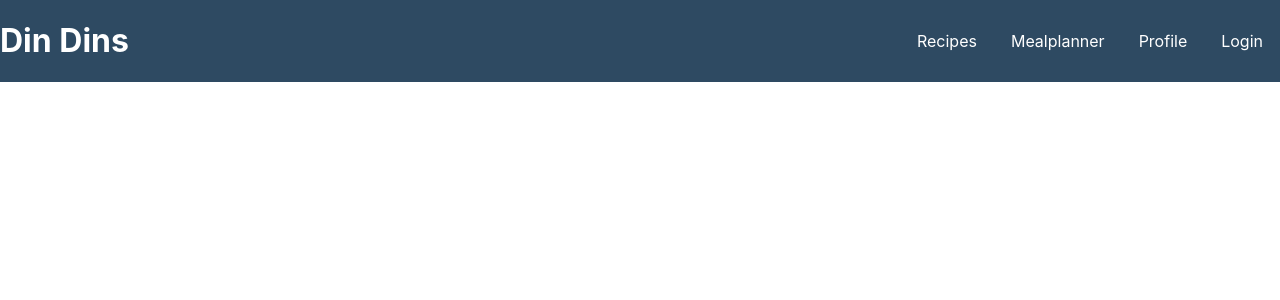
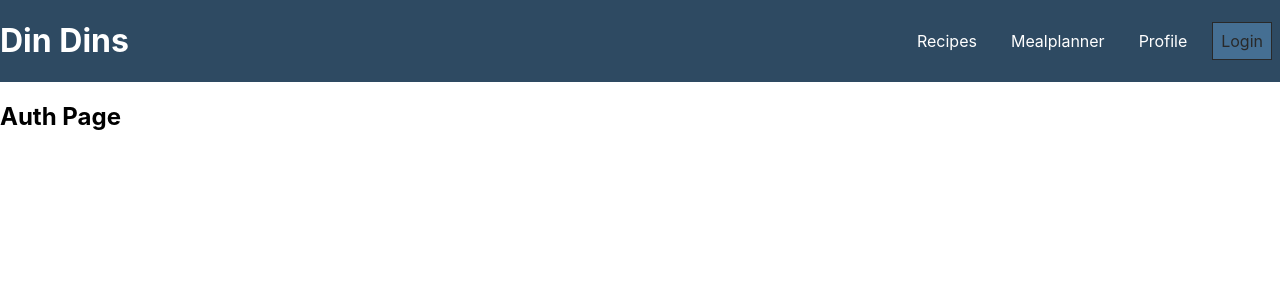
Before and after one commit to Max-Stevenson/din-dins, a React (Create React App) app in the folder frontend/: page /login in a window 1280 px wide. Before the commit this address led to /. Shown: the top 300 px of the page. Built offline with nearby package versions, Linux system fonts and the light colour scheme.

Commit message:
Started work on Authentication page.
- Fixed link in Header comp to point to correct page.
- Created basic Auth page in router.

```diff
--- a/frontend/src/App.js
+++ b/frontend/src/App.js
@@ -13,6 +13,7 @@ import Recipe from "./recipes/pages/Recipe";
 import NewRecipe from "./recipes/pages/NewRecipe";
 import TestPage from "./Test/TestPage";
 import "./App.css";
+import Auth from "./profile/pages/Auth";
 
 const App = () => {
   return (
@@ -35,6 +36,9 @@ const App = () => {
           <Route path="/test" exact={true}>
             <TestPage />
           </Route>
+          <Route path="/login" exact={true}>
+            <Auth/>
+          </Route>
           <Redirect to="/" />
         </Switch>
       </main>
--- /dev/null
+++ b/frontend/src/profile/pages/Auth.js
@@ -0,0 +1,8 @@
+import React from "react";
+import "./Auth.css";
+
+const Auth = () => {
+  return <h2>Auth Page</h2>;
+};
+
+export default Auth;
--- a/frontend/src/recipes/components/RecipesItem.js
+++ b/frontend/src/recipes/components/RecipesItem.js
@@ -17,6 +17,7 @@ const RecipesItem = props => {
   };
 
   const confirmDeleteHandler = () => {
+    setShowConfirmModal(false)
     console.log("derezzed");
   };
 
```
Also changed, not shown: frontend/src/profile/pages/Auth.css (added).
